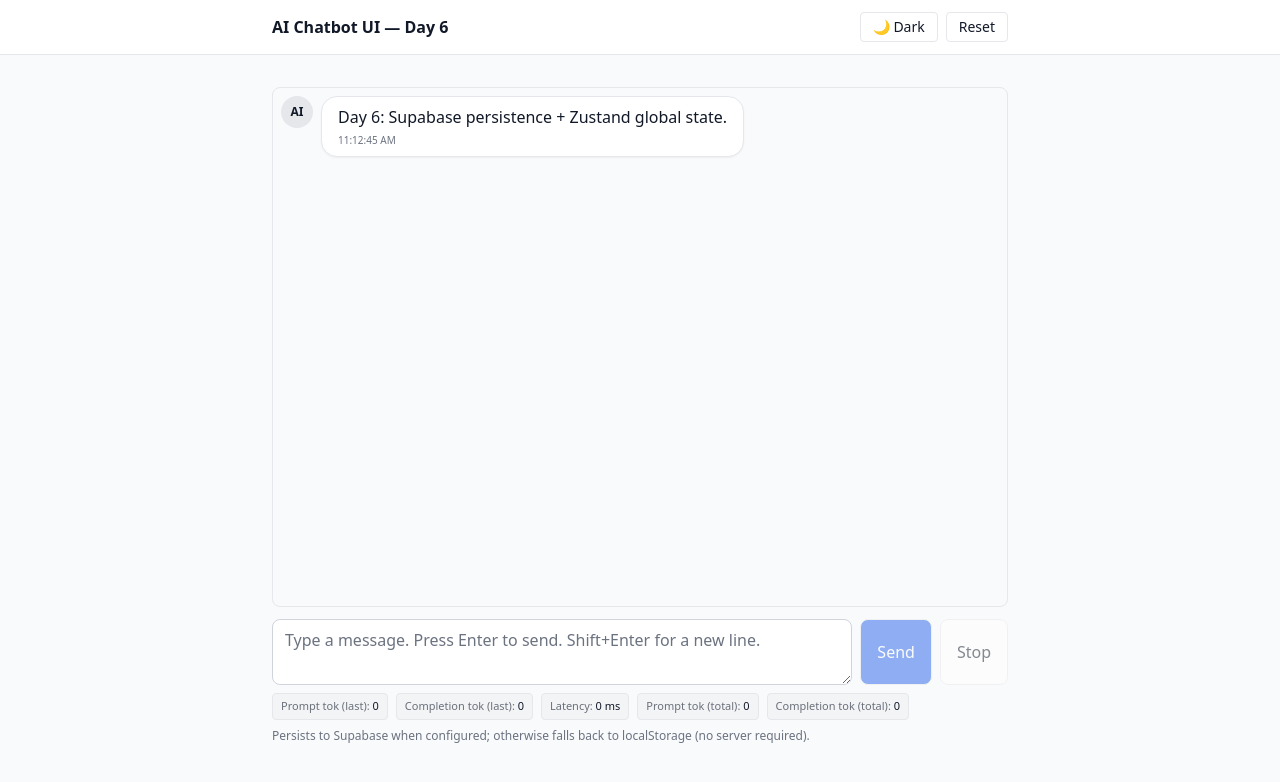
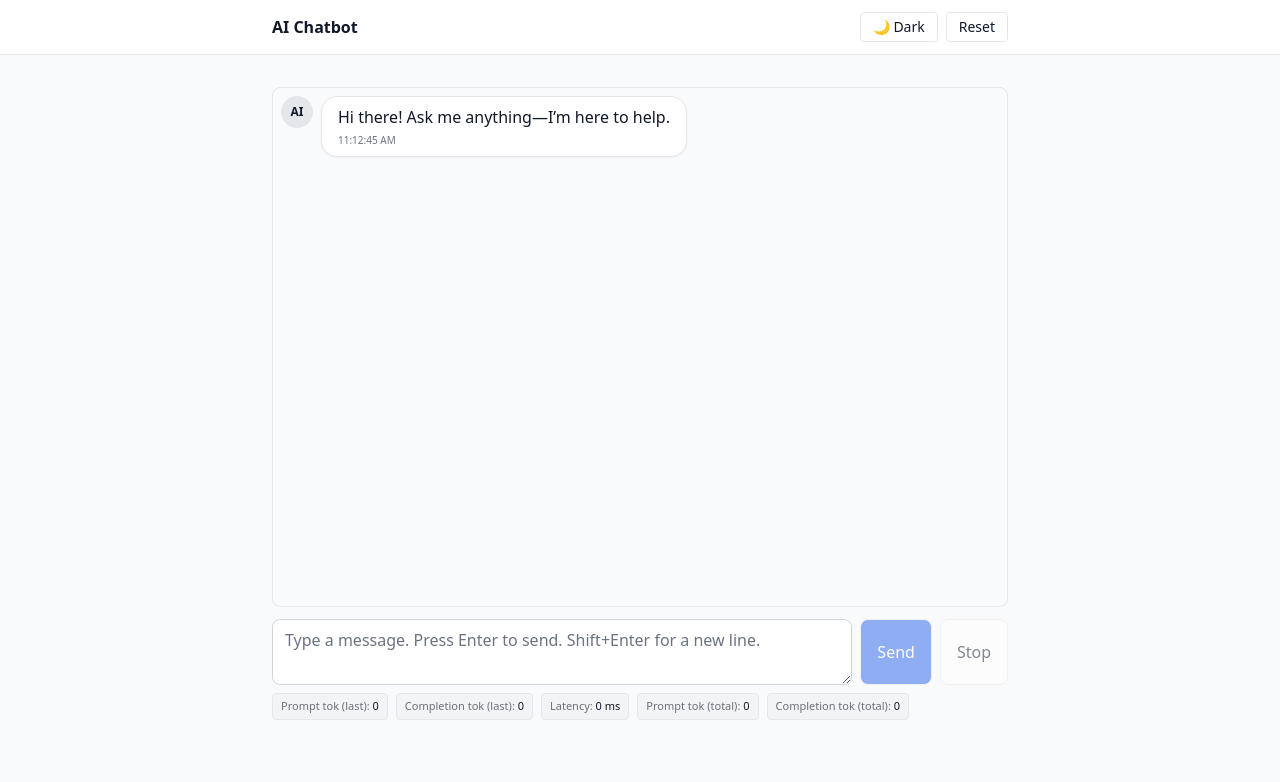
Before and after one commit to ammar081/ai-chatbot, a React (Vite) app: page / in a window 1280 px wide. Shown: the top 782 px of the page. Built offline with nearby package versions, Linux system fonts and the light colour scheme; no server answers; the HTML template or start-up script is replaced by a standard one.

Commit message:
UI changes

```diff
--- a/src/App.jsx
+++ b/src/App.jsx
@@ -253,7 +253,7 @@ export default function App() {
     <main className="min-h-screen flex flex-col dark:bg-zinc-950 dark:text-zinc-50">
       <header className="border-b bg-white sticky top-0 z-10 dark:bg-zinc-950 dark:border-zinc-800">
         <div className="max-w-3xl mx-auto px-4 py-3 flex items-center justify-between">
-          <h1 className="font-semibold">AI Chatbot UI — Day 6</h1>
+          <h1 className="font-semibold">AI Chatbot</h1>
           <div className="flex items-center gap-2 text-sm">
             <button
               onClick={toggleDark}
@@ -325,10 +325,6 @@ export default function App() {
         </div>
 
         <StatsBar />
-        <p className="text-xs text-gray-500 dark:text-zinc-400 mt-2">
-          Persists to Supabase when configured; otherwise falls back to
-          localStorage (no server required).
-        </p>
       </section>
     </main>
   );
--- a/src/store/chatStore.js
+++ b/src/store/chatStore.js
@@ -19,7 +19,7 @@ const defaultSeed = [
   {
     id: 1,
     role: "assistant",
-    content: "Day 6: Supabase persistence + Zustand global state.",
+    content: "Hi there! Ask me anything—I’m here to help.",
     ts: Date.now(),
   },
 ];
```
Also changed, not shown: 1 other file (tests, documents, lock files or other folders).
